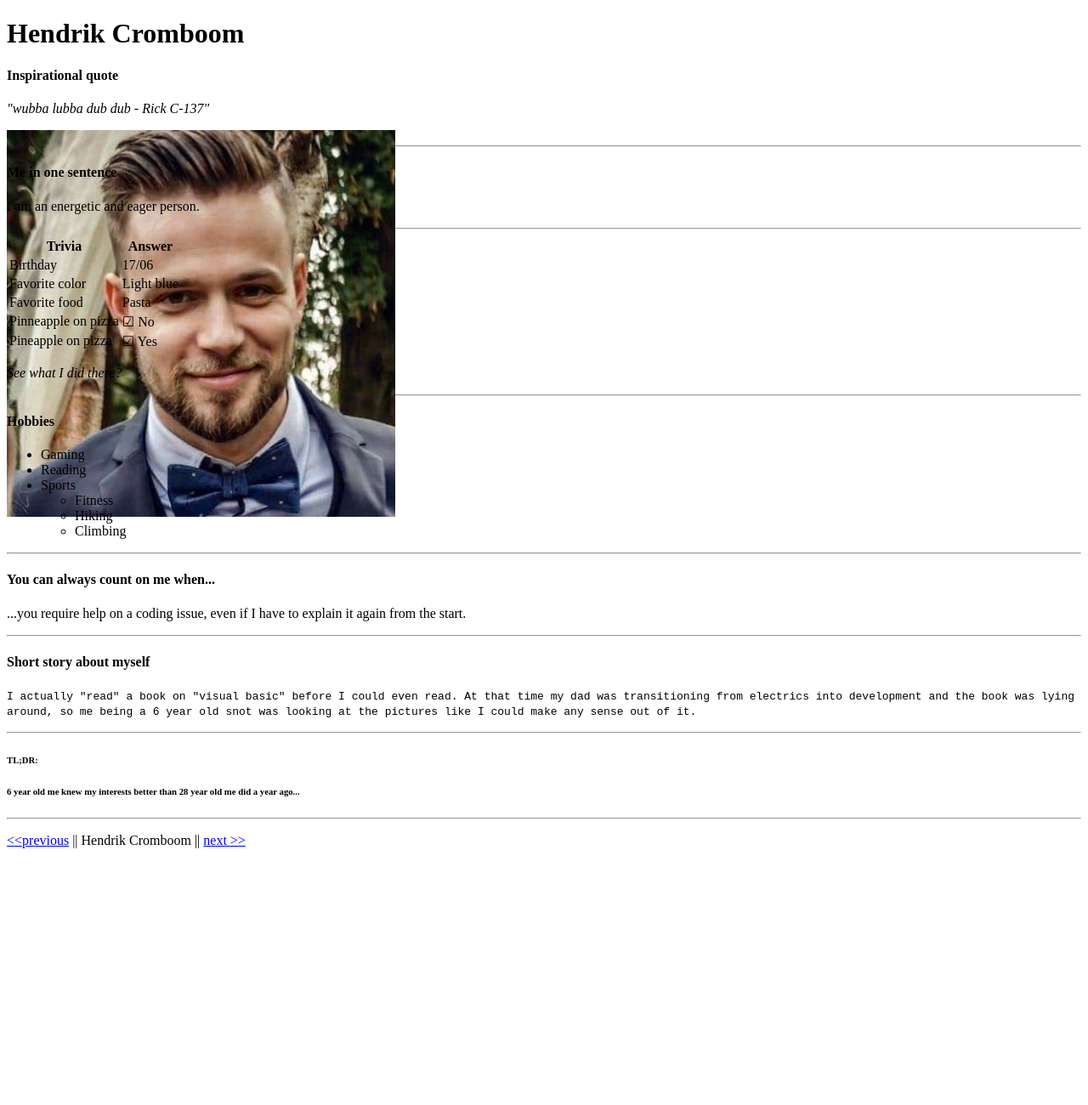
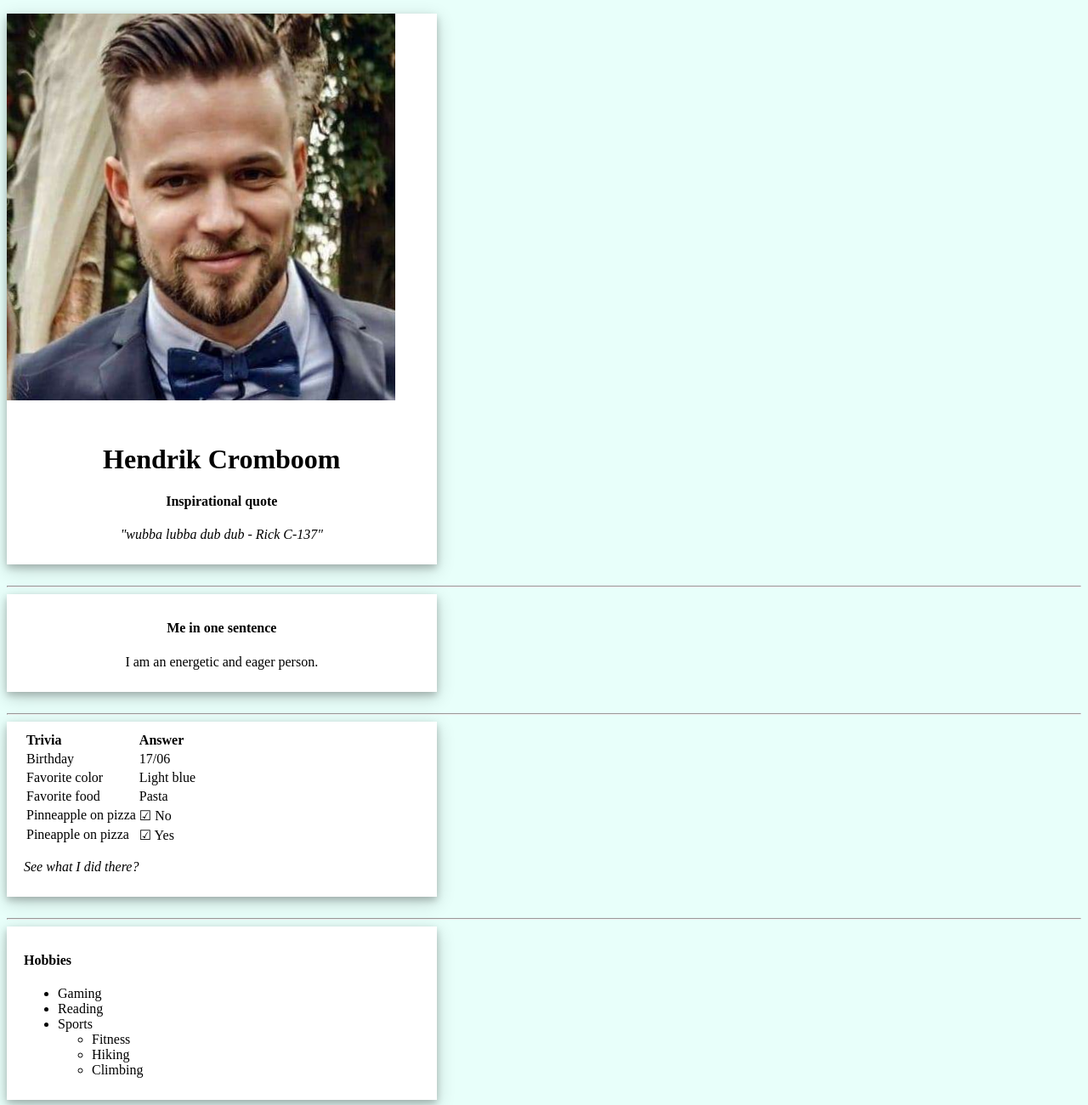
Before and after one commit to HendrikCromboom/markdown-warmup-css, a plain HTML site: page index.html in a window 1280 px wide. Shown: the top 1300 px of the page at 85% size. Before the commit the page ends 1014 px from the top, so only its background shows below. Drawn offline with Linux system fonts and the light colour scheme.

Commit message:
stylized

```diff
--- a/index.html
+++ b/index.html
@@ -4,14 +4,24 @@
     <link rel="stylesheet" href="style.css">
 </head>
 <body>
-<h1 id="hendrik-cromboom">Hendrik Cromboom</h1>
+
+
+    <div class="me">
+        <p><div class="img"><img src="raw/src/img/hc.png" alt="MISSING IMG" /></div></p>
+        <div class="container">
+            <p>    <h1 id="hendrik-cromboom">Hendrik Cromboom</h1>
             <h4 id="inspirational-quote">Inspirational quote</h4>
-<p><em>&quot;wubba lubba dub dub - Rick C-137&quot;</em></p>
-<div class="img"><img src="raw/src/img/hc.png" alt="MISSING IMG" /></div>
+            <em>&quot;wubba lubba dub dub - Rick C-137&quot;</em></p>
+        </div>
+    </div>
+
 <hr>
+    <div class="me"><div class="container">
     <h4 id="me-in-one-sentence">Me in one sentence</h4>
     <p>I am an energetic and eager person.</p>
+    </div></div>
 <hr>
+    <div class="me2"><div class="container2">
 <table>
     <thead>
         <tr>
@@ -43,7 +53,9 @@
     </tbody>
 </table>
 <p><em>See what I did there?</em></p>
+    </div></div>
 <hr>
+    <div class="me2"><div class="container2">
 <h4 id="hobbies">Hobbies</h4>
 <ul>
     <li>Gaming</li>
@@ -55,7 +67,9 @@
     </ul>
     </li>
 </ul>
+    </div></div>
 <hr>
+    <div class="me2"><div class="container2">
 <h4 id="you-can-always-count-on-me-when-">You can always count on me when...</h4>
 <p> ...you require help on a coding issue, even if I have to explain it again from the start.</p>
 <hr>
@@ -64,6 +78,7 @@
 <hr>
 <h6 id="tl-dr-">TL;DR:</h6>
 <h6 id="6-year-old-me-knew-my-interests-better-than-28-year-old-me-did-a-year-ago-">6 year old me knew my interests better than 28 year old me did a year ago...</h6>
+    </div></div>
         <hr>
 <p><a href="https://github.com/Fib88/markdown-challenge">&lt;&lt;previous</a> ||  Hendrik Cromboom || <a href="https://github.com/JoeVN17/markdown-challenge">next &gt;&gt;</a></p>
 </body>
--- a/style.css
+++ b/style.css
@@ -1,7 +1,32 @@
-tbody {
-    background-color: powderblue;
+body {
+    background-color: #e8fffa;
 }
 .img {
-    width: 10px;
-    height: 10px;
+    display: block;
+    max-width: 100%;
+    height: auto;
+    margin-left: auto;
+    margin-right: auto;
 }
+div.me {
+    width: 40%;
+    background-color: white;
+    box-shadow: 0 4px 8px 0 rgba(0, 0, 0, 0.2), 0 6px 20px 0 rgba(0, 0, 0, 0.19);
+    margin-bottom: 25px;
+}
+
+div.container {
+    text-align: center;
+    padding: 10px 20px;
+}
+div.me2 {
+    width: 40%;
+    background-color: white;
+    box-shadow: 0 4px 8px 0 rgba(0, 0, 0, 0.2), 0 6px 20px 0 rgba(0, 0, 0, 0.19);
+    margin-bottom: 25px;
+}
+
+div.container2 {
+    text-align: left;
+    padding: 10px 20px;
+}
```
Lines whose indentation alone changed are shown as unchanged.
